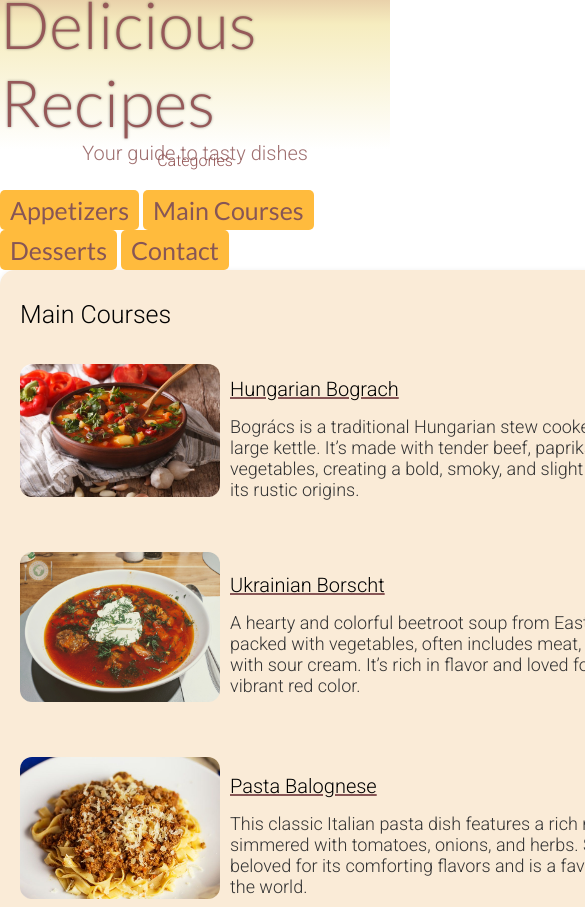
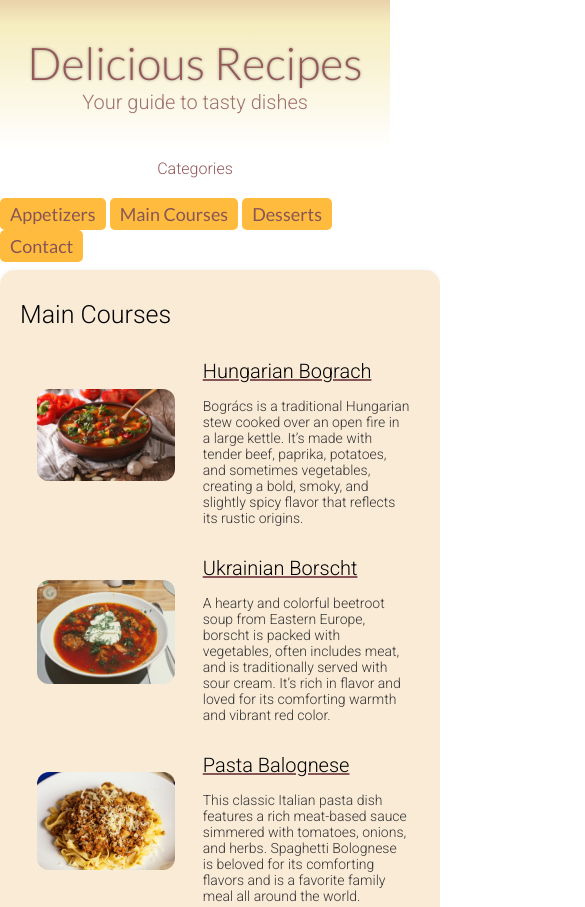
Before and after one commit to minddwe11er/recipe, a plain HTML site: page pages/courses.html in a window 390 px wide. Shown: the top 907 px of the page, 585 px wide, since content can reach past the window. Drawn offline with Linux system fonts and the light colour scheme.

Commit message:
media rules

```diff
--- a/main.css
+++ b/main.css
@@ -212,3 +212,63 @@ h3 {
     width: 200px;
     border-radius: 12px;
 }
+
+@media (max-width: 880px) {
+    .container {
+        width: 600px;
+        font-size: 16px;
+    }
+
+    #food {
+        height: 60%;
+    }
+
+    .container img {
+        width: 80%;
+    }
+
+    .cours .cours-text {
+        width: 60%;
+    }
+}
+
+@media (max-width: 720px) {
+    .container {
+        width: 400px;
+        font-size: 14px;
+    }
+
+    nav a {
+        font-size: 18px;
+    }
+
+    #food {
+        height: 40%;
+    }
+
+    .container img {
+        width: 80%;
+    }
+
+    .cours .cours-picture {
+        width: 200px;
+    }
+
+    .cours .cours-text {
+        width: 60%;
+    }
+}
+
+@media (max-width: 530px) {
+    .logo h1 {
+        font-size: 45px;
+    }
+
+    .container img {
+        width: 60%;
+    }
+
+    .container .cours-picture img {
+        width: 80%;
+    }
+}
```
Also changed, not shown: index.html (+1 -1 lines).
